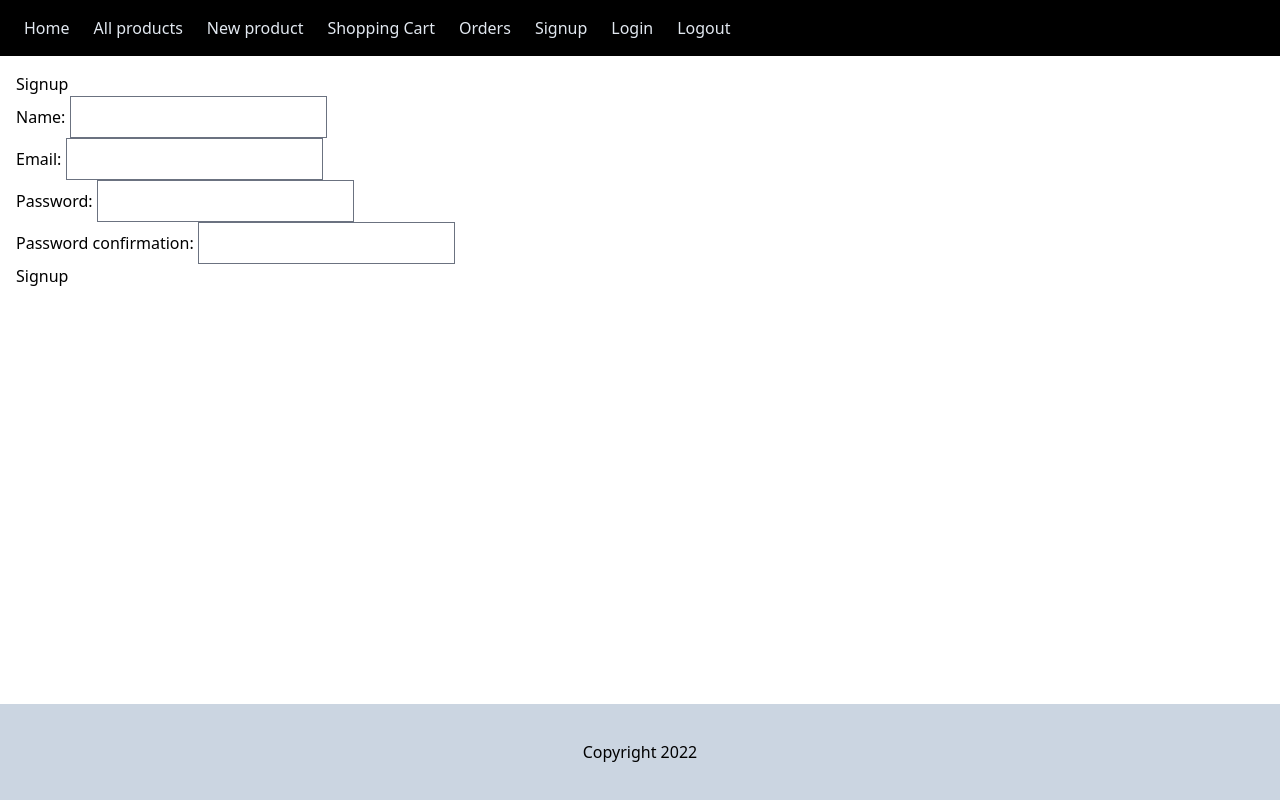
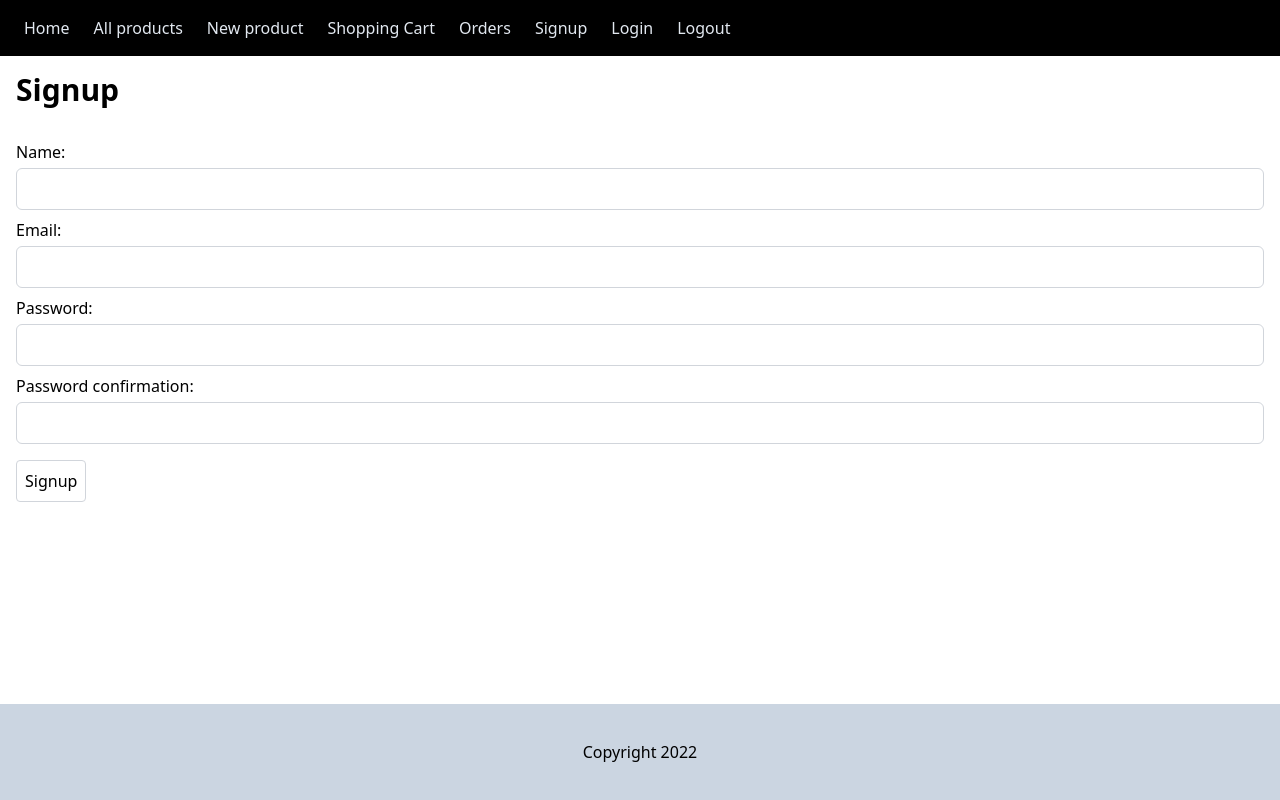
Before and after one commit to actualize-day-2024-09/demo-mini-capstone-frontend, a React (Vite) app: page /signup in a window 1280 px wide. Built offline with nearby package versions, Linux system fonts and the light colour scheme.

Commit message:
Style signup page

```diff
--- a/src/SignupPage.jsx
+++ b/src/SignupPage.jsx
@@ -23,26 +23,33 @@ export function SignupPage() {
 
   return (
     <div id="signup">
-      <h1>Signup</h1>
-      <ul>
+      <h1 className="text-3xl font-bold">Signup</h1>
+      <ul className="list-disc p-4 text-red-600">
         {errors.map((error) => (
           <li key={error}>{error}</li>
         ))}
       </ul>
       <form onSubmit={handleSubmit}>
-        <div>
-          Name: <input name="name" type="text" />
+        <div className="mb-2">
+          Name: <input name="name" type="text" className="mt-1 block w-full rounded-md border-gray-300" />
         </div>
-        <div>
-          Email: <input name="email" type="email" />
+        <div className="mb-2">
+          Email: <input name="email" type="email" className="mt-1 block w-full rounded-md border-gray-300" />
         </div>
-        <div>
-          Password: <input name="password" type="password" />
+        <div className="mb-2">
+          Password: <input name="password" type="password" className="mt-1 block w-full rounded-md border-gray-300" />
         </div>
-        <div>
-          Password confirmation: <input name="password_confirmation" type="password" />
+        <div className="mb-2">
+          Password confirmation:{" "}
+          <input
+            name="password_confirmation"
+            type="password"
+            className="mt-1 block w-full rounded-md border-gray-300"
+          />
         </div>
-        <button type="submit">Signup</button>
+        <button type="submit" className="rounded border border-gray-300 p-2 mt-2 hover:bg-gray-100">
+          Signup
+        </button>
       </form>
     </div>
   );
```
